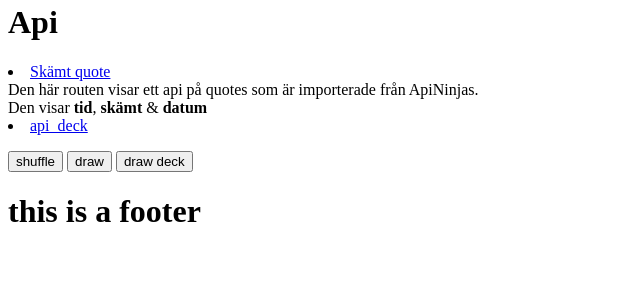
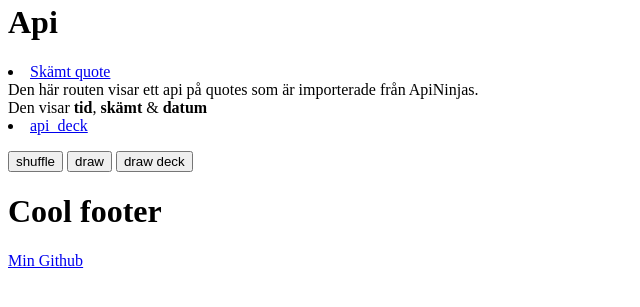
Before and after one commit to josefineniirola/mvc-kurs, a Symfony app: template templates/Api/api.html.twig in a window 1280 px wide. Shown: the part 167-474 px from the top of the page, without its empty margins (0-640 px from the left). Run offline with Twig, Linux system fonts and the light colour scheme; the template is opened without the code that fills it, so the values that code supplies are empty; some libraries are stand-ins or nearby versions.

Commit message:
github link added

```diff
--- a/templates/footer.html.twig
+++ b/templates/footer.html.twig
@@ -1,3 +1,4 @@
 <footer>
-<h1> this is a footer </h1>
+<h1>Cool footer</h1>
+<a href="https://github.com/josefineniirola/mvc-kurs">Min Github</a>
 </footer>
```
